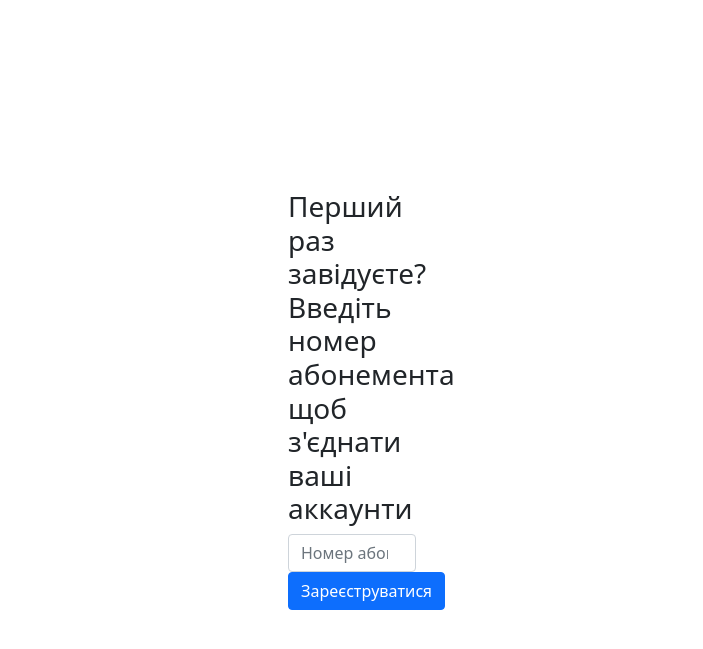
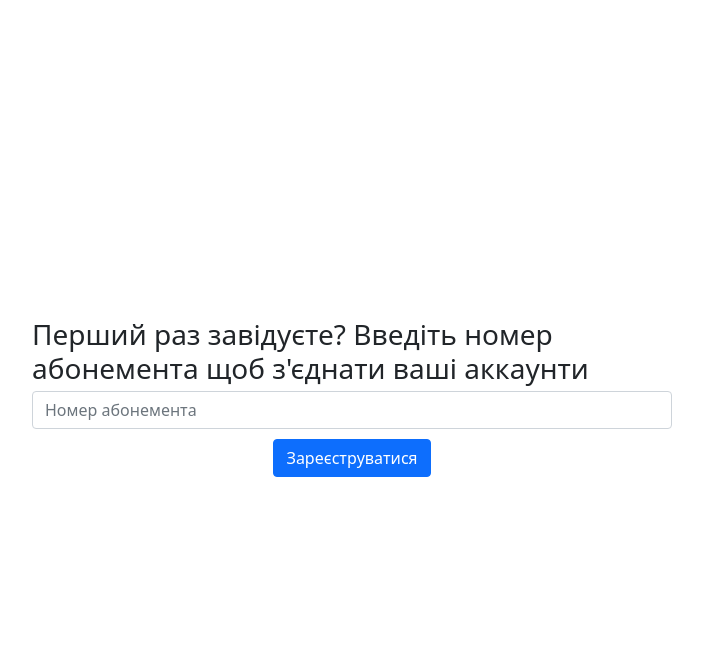
Before and after one commit to Collert/sfstudio, a Flask app: page /register in a window 1280 px wide. Shown: the top 649 px of the page, without its empty margins (448-1151 px from the left). Run offline with Flask 2, Linux system fonts and the light colour scheme; some libraries are stand-ins or nearby versions.

Commit message:
Implemented functional bad looking register

```diff
--- a/app.py
+++ b/app.py
@@ -226,7 +226,7 @@ def register():
         return render_template("register.html", error=check_error())
     else:
         pass_id = request.form.get("pass_id")
-        pass_obj = Pass.query.get(pass_id)
+        pass_obj = db.session.query(Pass).filter(Pass.id == pass_id).first()
         if not pass_obj:
             flash("Абонемент не знайдено")
             return redirect(url_for("register", err="t"))
--- a/templates/layout.html
+++ b/templates/layout.html
@@ -20,7 +20,7 @@
         </style>
     </head>
     <body>
-        <header style="height: 75%;">
+        <header>
             <!-- Notification banner -->
             {% if get_flashed_messages(with_categories = true) %}
                 {% if error %}
--- a/templates/register.html
+++ b/templates/register.html
@@ -7,13 +7,17 @@ Register
 {% block main %}
 <style>
     form{
-        width: 10vw;
+        width: 50vw;
+    }
+    form *{
+        margin-top: 5px;
+        margin-bottom: 5px;
     }
 </style>
 <form action="/register" method="POST">
     <h3>Перший раз завідуєте? Введіть номер абонемента щоб з'єднати ваші аккаунти</h3>
     <input type="number" class="form-control" required name="pass_id" placeholder="Номер абонемента">
-    <div class="col-12">
+    <div style="display: grid; place-items: center center;">
         <button type="submit" class="btn btn-primary">Зареєструватися</button>
     </div>
 </form>
```
